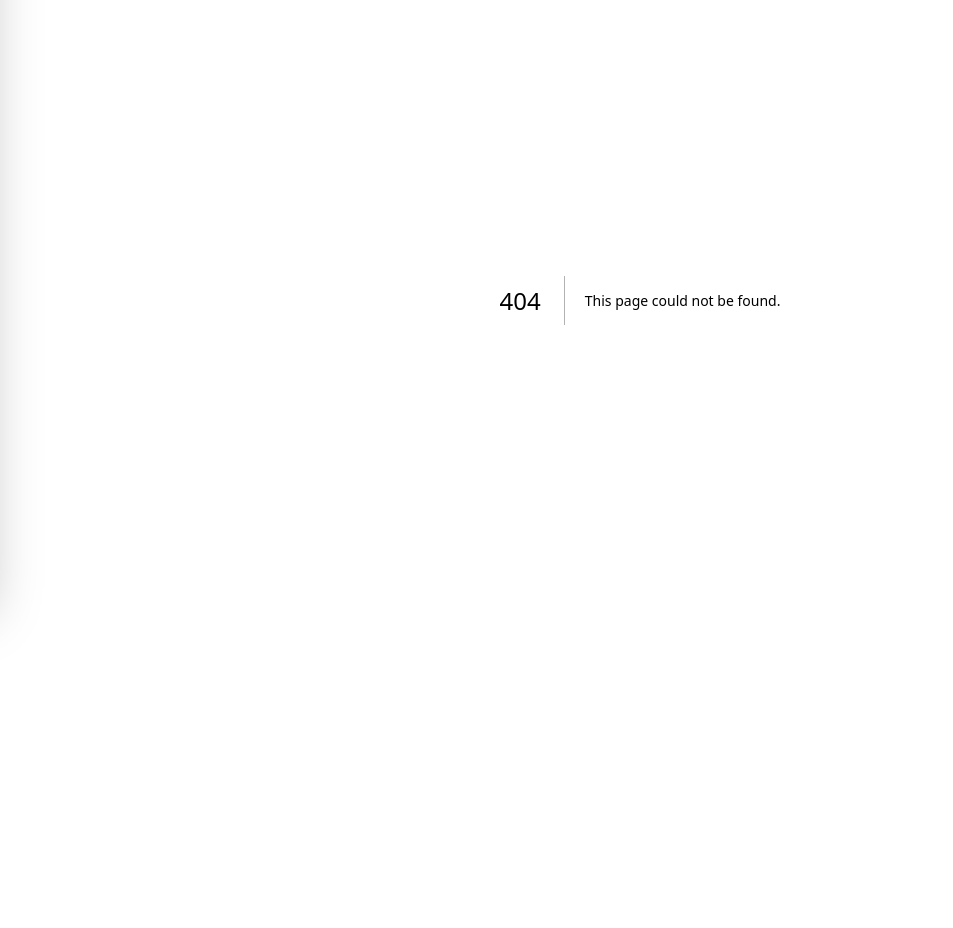
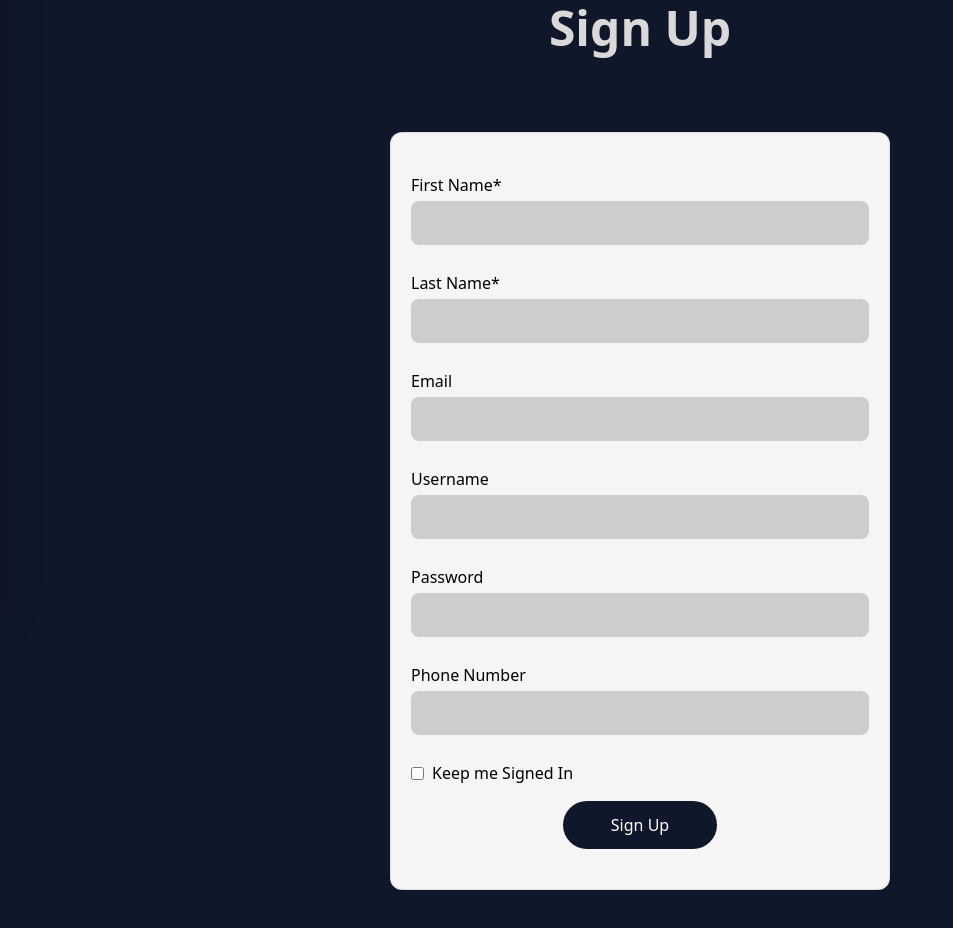
Before and after one commit to oghenetejirinowumi/CSC202-GROUP6-ECOMMERCE, a Next.js app in the folder frontend/: page /signup in a window 1280 px wide. Before the commit this address had no page. Shown: the part 200-1128 px from the top of the page, without its empty margins (0-953 px from the left). Before the commit the page ends 900 px from the top, so only its background shows below. Built offline with nearby package versions, Linux system fonts and the light colour scheme.

Commit message:
feat: created the login and signup pages and Refactor code structure for improved readability and maintainability

```diff
--- /dev/null
+++ b/frontend/app/login/page.tsx
@@ -0,0 +1,107 @@
+"use client";
+
+import React, { useState } from "react";
+import Link from "next/link";
+
+export default function LoginPage() {
+  const [email, setEmail] = useState("");
+  const [password, setPassword] = useState("");
+  const [username, setUsername] = useState("");
+  const [staySignedIn, setStaySignedIn] = useState(false);
+
+  const handleLogin = (e: React.FormEvent<HTMLFormElement>) => {
+    e.preventDefault();
+
+    if (!email || !password || !username) {
+      alert("Please fill in all fields");
+      return;
+    }
+
+    alert("Signin successful (demo)");
+  };
+
+  const inputClass =
+    "w-full px-3 py-2.5 mb-2.5 bg-[#cdcdcd] border-none rounded-lg outline-none";
+
+  return (
+    <div className="px-5 py-10 bg-[#0F172A] min-h-screen">
+      <h2 className="text-center mt-16 text-5xl font-bold text-[#d9d9d9]">
+        SIGN IN
+      </h2>
+
+      <div className="px-5 py-10 bg-[#f5f5f5] rounded-xl border border-[#cdcdcd99] max-w-[500px] mx-auto mt-20">
+        <form onSubmit={handleLogin}>
+
+          {/* Username or Email */}
+          <div className="mb-4">
+            <label className="block mb-1"> Username or Email </label>
+            <input
+              type="email"
+              value={email || username}
+              onChange={(e) => {
+                const value = e.target.value;
+                if (value.includes("@")) {
+                  setEmail(value);
+                  setUsername("");
+                } else {
+                  setUsername(value);
+                  setEmail("");
+                }
+              }}
+              className={inputClass}
+            />
+          </div>
+
+          {/* Password */}
+          <div className="mb-4">
+            <div className="flex justify-between items-center mb-1">
+              <label> Password </label>
+              <Link
+                href="/forgot-password"
+                className="text-sm text-[#0F172A] underline hover:opacity-70 transition-opacity"
+              >
+                Forgot password?
+              </Link>
+            </div>
+            <input
+              type="password"
+              value={password}
+              onChange={(e) => setPassword(e.target.value)}
+              className={inputClass}
+            />
+          </div>
+
+          {/* Stay Signed In */}
+          <div className="mb-4 flex items-center gap-2">
+            <input
+              type="checkbox"
+              checked={staySignedIn}
+              onChange={(e) => setStaySignedIn(e.target.checked)}
+            />
+            <span>Keep me Signed In</span>
+          </div>
+
+          {/* Submit Button */}
+          <button
+            type="submit"
+            className="block mx-auto px-12 py-3 bg-[#0F172A] text-white border-none rounded-full cursor-pointer hover:opacity-90 transition-opacity"
+          >
+            Sign In
+          </button>
+
+          {/* Create Account Link */}
+          <p className="text-center mt-6 text-sm text-gray-600">
+            Don't have an account?{" "}
+            <Link
+              href="/signup"
+              className="text-[#0F172A] font-semibold underline hover:opacity-70 transition-opacity"
+            >
+              Create a new account
+            </Link>
+          </p>
+
+        </form>
+      </div>
+    </div>
+  );
+}
--- a/frontend/app/page.tsx
+++ b/frontend/app/page.tsx
@@ -1,10 +1,16 @@
 import Hero from "../components/Hero";
+import LoginPage from "./login/page";
+import SignupPage from "./signup/page";
 // import FeaturedProducts from "../components/FeaturedProducts";
 export default function Home() {
   return (
     <>
-      <Hero />
+    {/* <SignupPage/> */}
+    <LoginPage/>
+      {/* <Hero /> */}
       {/* <FeaturedProducts/> */}
       </>
   );
+
+
 }
--- /dev/null
+++ b/frontend/app/signup/page.tsx
@@ -0,0 +1,123 @@
+"use client";
+
+import React, { useState } from "react";
+
+export default function SignupPage() {
+  const [firstName, setFirstName] = useState("");
+  const [lastName, setLastName] = useState("");
+  const [email, setEmail] = useState("");
+  const [username, setUsername] = useState("");
+  const [password, setPassword] = useState("");
+  const [phoneNumber, setPhoneNumber] = useState("");
+  const [staySignedIn, setStaySignedIn] = useState(false);
+
+  const handleSignup = (e: React.FormEvent<HTMLFormElement>) => {
+    e.preventDefault();
+
+    if (!firstName || !lastName || !email || !username || !password || !phoneNumber) {
+      alert("Please fill in all fields");
+      return;
+    }
+
+    alert("Sign up successful");
+  };
+
+  const inputClass =
+    "w-full px-3 py-2.5 mb-2.5 bg-[#cdcdcd] border-none rounded-lg outline-none";
+
+  return (
+    <div className="px-5 py-10 bg-[#0F172A] min-h-screen">
+      <h2 className="text-center mt-16 text-5xl font-bold text-[#d9d9d9]">
+        Sign Up
+      </h2>
+
+      <div className="px-5 py-10 bg-[#f5f5f5] rounded-xl border border-[#cdcdcd99] max-w-[500px] mx-auto mt-20">
+        <form onSubmit={handleSignup}>
+          {/* First Name */}
+          <div className="mb-4">
+            <label className="block mb-1"> First Name* </label>
+            <input
+              type="text"
+              value={firstName}
+              onChange={(e) => setFirstName(e.target.value)}
+              className={inputClass}
+            />
+          </div>
+
+          {/* Last Name */}
+          <div className="mb-4">
+            <label className="block mb-1"> Last Name* </label>
+            <input
+              type="text"
+              value={lastName}
+              onChange={(e) => setLastName(e.target.value)}
+              className={inputClass}
+            />
+          </div>
+
+          {/* Email */}
+          <div className="mb-4">
+            <label className="block mb-1"> Email </label>
+            <input
+              type="email"
+              value={email}
+              onChange={(e) => setEmail(e.target.value)}
+              className={inputClass}
+            />
+          </div>
+
+          {/* Username */}
+          <div className="mb-4">
+            <label className="block mb-1"> Username </label>
+            <input
+              type="text"
+              value={username}
+              onChange={(e) => setUsername(e.target.value)}
+              className={inputClass}
+            />
+          </div>
+
+          {/* Password */}
+          <div className="mb-4">
+            <label className="block mb-1"> Password </label>
+            <input
+              type="password"
+              value={password}
+              onChange={(e) => setPassword(e.target.value)}
+              className={inputClass}
+            />
+          </div>
+
+          {/* Phone Number */}
+          <div className="mb-4">
+            <label className="block mb-1"> Phone Number </label>
+            <input
+              type="tel"
+              value={phoneNumber}
+              onChange={(e) => setPhoneNumber(e.target.value)}
+              className={inputClass}
+            />
+          </div>
+
+          {/* Stay Signed In */}
+          <div className="mb-4 flex items-center gap-2">
+            <input
+              type="checkbox"
+              checked={staySignedIn}
+              onChange={(e) => setStaySignedIn(e.target.checked)}
+            />
+            <span>Keep me Signed In</span>
+          </div>
+
+          {/* Submit Button */}
+          <button
+            type="submit"
+            className="block mx-auto px-12 py-3 bg-[#0F172A] text-white border-none rounded-full cursor-pointer hover:opacity-90 transition-opacity"
+          >
+            Sign Up
+          </button>
+        </form>
+      </div>
+    </div>
+  );
+}
```
Also changed, not shown: 1 other file (tests, documents, lock files or other folders).
